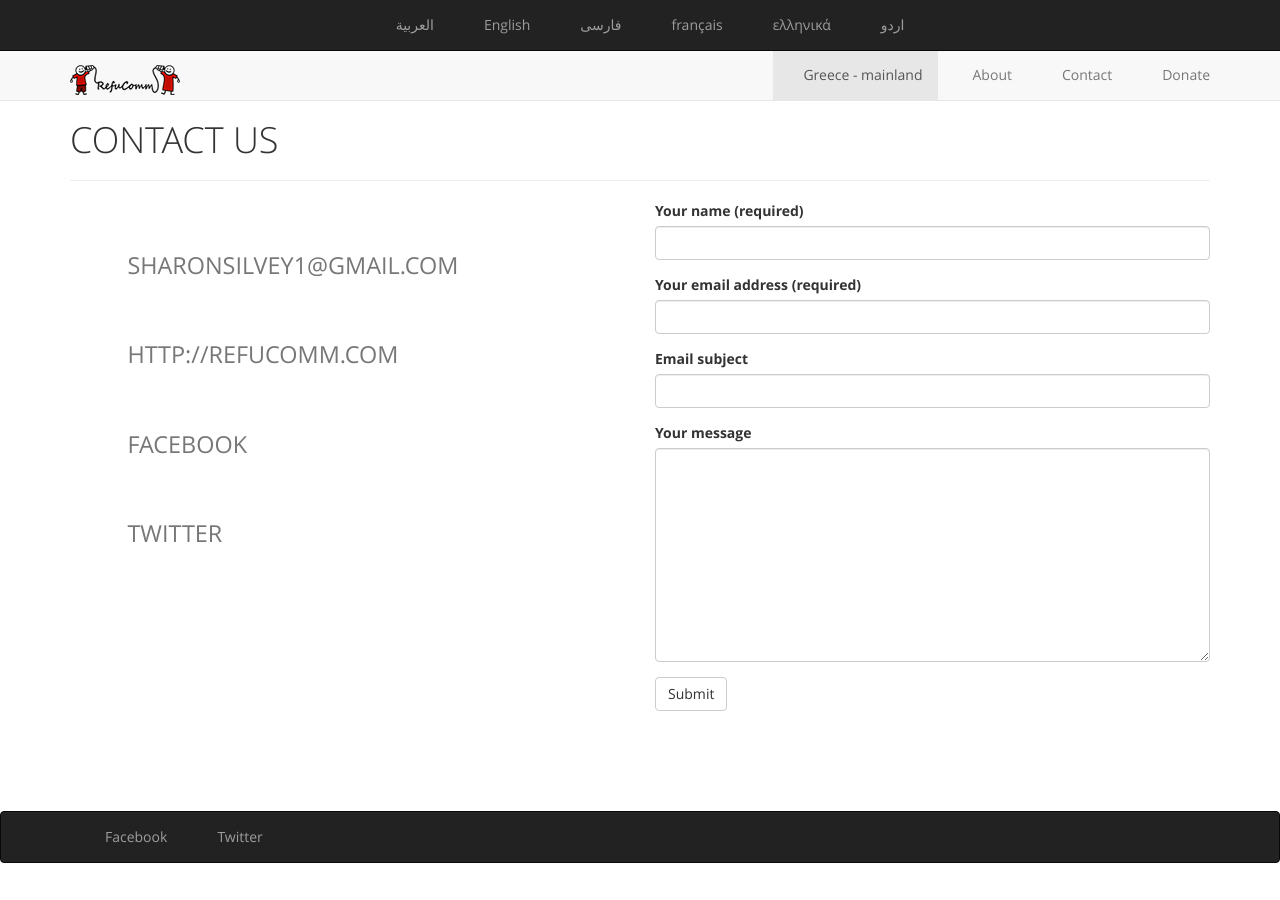
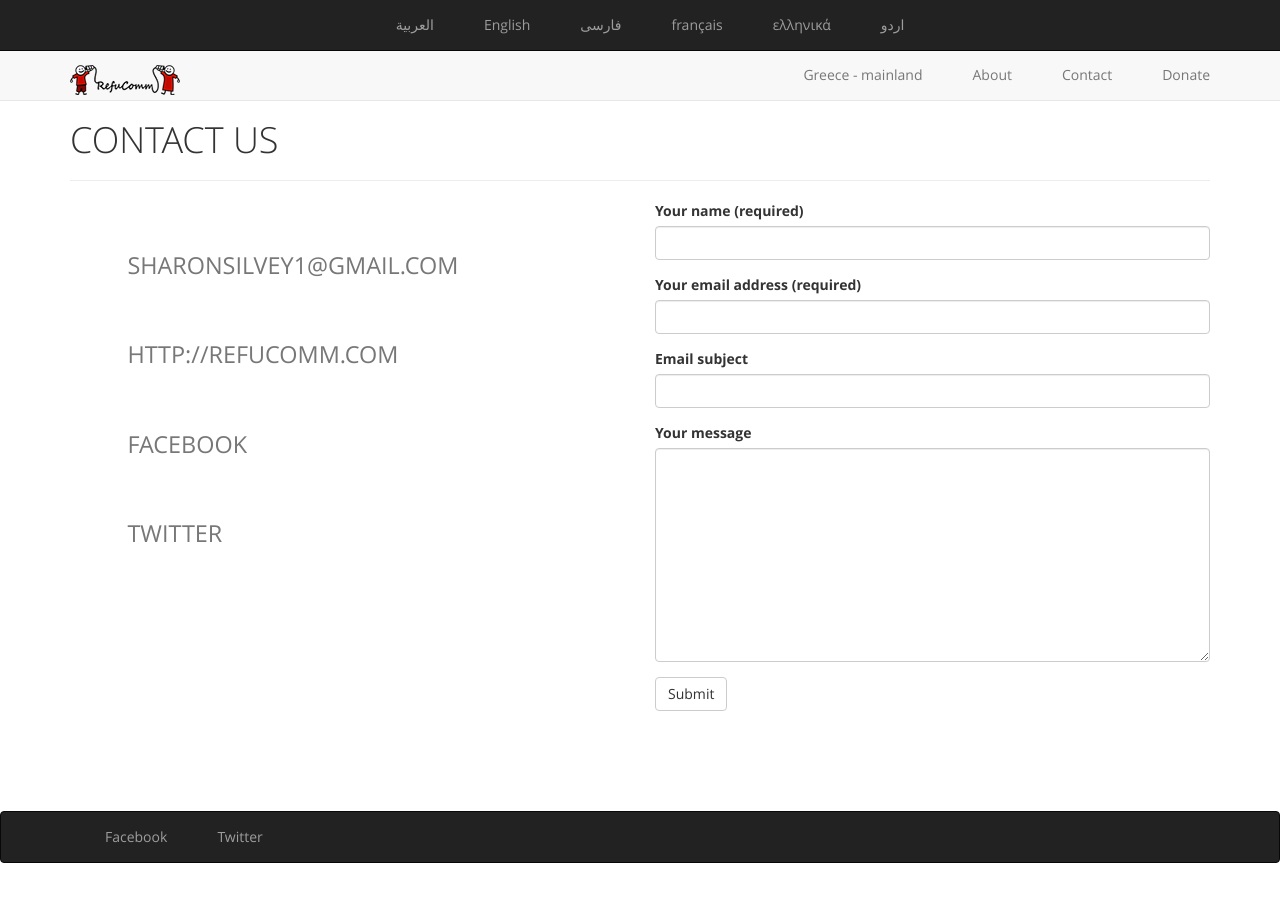
Before and after one commit to reqwire/refucomm-site, a Jekyll site: the page built from _pages/contact.html, in a window 1280 px wide. Built offline with Jekyll 4.4.1, drawn with Linux system fonts in a browser that asks for light colours.

Commit message:
removing static highlighting of active page until fixed

```diff
--- a/_includes/primary_nav.html
+++ b/_includes/primary_nav.html
@@ -36,7 +36,7 @@
 
         <div id="navbar" class="collapse navbar-collapse">
             <ul class="nav navbar-nav navbar-right">
-                <li class="active"><a href="/greece/">Greece - mainland</a></li>
+                <li><a href="/greece/">Greece - mainland</a></li>
                 <li><a href="/about/">About</a></li>
                 <li><a href="/contact/">Contact</a></li>
                 <li><a href="https://www.youcaring.com/families-disabled-and-unaccompanied-minors-stuck-in-idomeni-569855">Donate</a></li>
```
Also changed, not shown: 4 other files.
